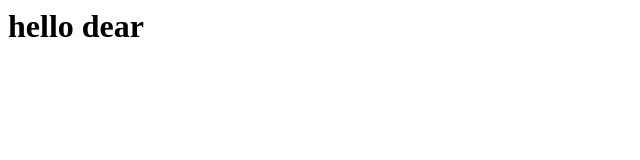
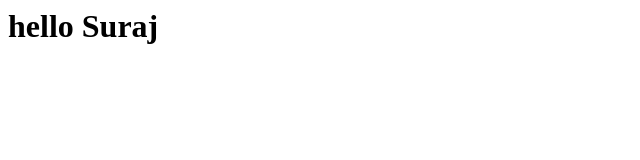
Before and after one commit to Suraj-makwana/Suraj-s-Repository, a plain HTML site: page index.html in a window 1280 px wide. Shown: the full height of the page, 0-640 px from the left. Drawn offline with Linux system fonts and the light colour scheme.

Commit message:
Dear replaced with Suraj

```diff
--- a/index.html
+++ b/index.html
@@ -1 +1 @@
-<h1>hello dear</h1>
+<h1>hello Suraj</h1>
```
